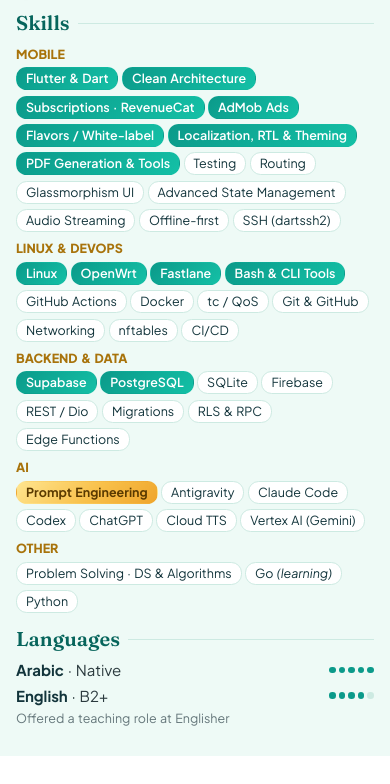
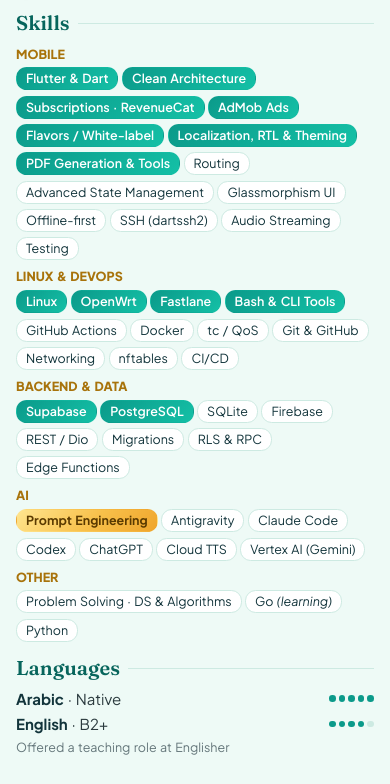
Before and after one commit to saeed-morshidy/saeed-morshidy.github.io, a plain HTML site: page index.html in a window 390 px wide. Shown: the part 2719-3503 px from the top of the page. Before the commit the page ends 3475 px from the top, so only its background shows below. Drawn offline with Linux system fonts and the light colour scheme.

Commit message:
Testing last in Mobile skills
Co-Authored-By: Claude Opus 5.5 <noreply@anthropic.com>

```diff
--- a/index.html
+++ b/index.html
@@ -406,7 +406,7 @@
     <h3>Skills</h3>
     <div class="grp">Mobile</div>
     <div class="chips">
-      <span class="chip hot">Flutter &amp; Dart</span><span class="chip hot">Clean Architecture</span><span class="chip hot">Subscriptions · RevenueCat</span><span class="chip hot">AdMob Ads</span><span class="chip hot">Flavors / White-label</span><span class="chip hot">Localization, RTL &amp; Theming</span><span class="chip hot">PDF Generation &amp; Tools</span><span class="chip">Testing</span><span class="chip">Routing</span><span class="chip">Glassmorphism UI</span><span class="chip">Advanced State Management</span><span class="chip">Audio Streaming</span><span class="chip">Offline-first</span><span class="chip">SSH (dartssh2)</span>
+      <span class="chip hot">Flutter &amp; Dart</span><span class="chip hot">Clean Architecture</span><span class="chip hot">Subscriptions · RevenueCat</span><span class="chip hot">AdMob Ads</span><span class="chip hot">Flavors / White-label</span><span class="chip hot">Localization, RTL &amp; Theming</span><span class="chip hot">PDF Generation &amp; Tools</span><span class="chip">Routing</span><span class="chip">Advanced State Management</span><span class="chip">Glassmorphism UI</span><span class="chip">Offline-first</span><span class="chip">SSH (dartssh2)</span><span class="chip">Audio Streaming</span><span class="chip">Testing</span>
     </div>
     <div class="grp">Linux &amp; DevOps</div>
     <div class="chips">
```
Also changed, not shown: 1 other file.
